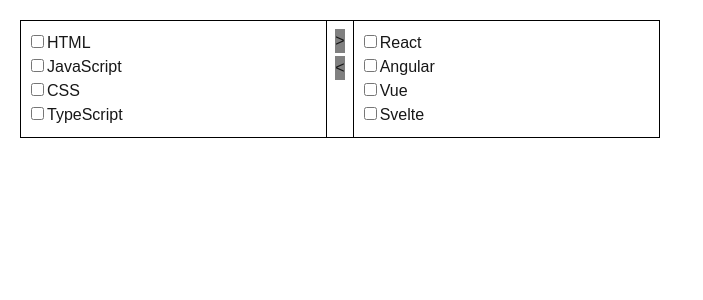
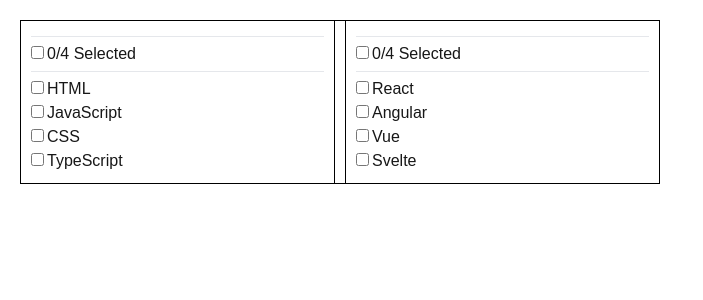
Before and after one commit to bertrandcodes/custom-ui-components, a Next.js app in the folder my-app/: page / in a window 1280 px wide. Shown: the top 300 px of the page, without its empty margins (0-703 px from the left). Built offline with nearby package versions, Linux system fonts and the light colour scheme.

Commit message:
add select all checkbox

```diff
--- a/my-app/src/app/globals.css
+++ b/my-app/src/app/globals.css
@@ -49,8 +49,16 @@
   display: block;
   background-color: gray;
   margin: 3px;
+
+  &.hidden {
+    display: none;
+  }
 }
 
 .checkbox {
   margin-right: 3px;
 }
+
+hr {
+  margin: 5px 0;
+}
--- a/my-app/src/app/page.js
+++ b/my-app/src/app/page.js
@@ -2,7 +2,7 @@
 
 "use client"
 
-import { useState } from "react";
+import { useMemo, useState } from "react";
 
 // start with 2 default lists
 
@@ -32,12 +32,33 @@
   [el, false]))
 
 export default function Home() {
+  // rename map instead of list for clarity
   const [leftList, setLeftList] = useState(new Map(createListContent(LEFT_DEFAULTS)))
   const [rightList, setRightList] = useState(new Map(createListContent(RIGHT_DEFAULTS)))
+
+  function getNumSelected(list) {
+    return Array.from(list).reduce((acc, [_, val]) => {
+      return val ? acc + 1 : acc
+    }, 0)
+  }
+
+  const leftNumSelected = useMemo(() => {
+    return getNumSelected(leftList)
+  }, [leftList])
+
+  const rightNumSelected = useMemo(() => {
+    return getNumSelected(rightList)
+  }, [rightList])
+
+  const leftMessage = `${leftNumSelected}/${leftList.size} Selected`
+
+  const rightMessage = `${rightNumSelected}/${rightList.size} Selected`
 
   function toggleCheck(side, list, item) {
     const obj = Object.fromEntries(list)
     obj[item] = !obj[item]
+
+    // don't use switch since there are only 2 options
     switch (side) {
       case LEFT_SIDE:
         setLeftList(new Map(Object.entries(obj)))
@@ -71,9 +92,20 @@
     }
   }
 
+  function toggleAll(side, numSelected, list) {
+    const checkAll = numSelected !== list.size
+    const newList = Array.from(list).map(([key, val]) => [key, checkAll])
+    const newMap = new Map(newList)
+    side === LEFT_SIDE ? setLeftList(newMap) : setRightList(newMap)
+  }
+
   return (
     <div className="main-container">
       <div className="left-container">
+        <hr />
+        <input type="checkbox" className="checkbox" onChange={() => toggleAll(LEFT_SIDE, leftNumSelected, leftList)} checked={leftNumSelected == leftList.size && leftNumSelected !== 0} />
+        {leftMessage}
+        <hr />
         {/* make this into it's own component, we don't want the top level component to be concerned with mapping */}
         <ul>
           {Array.from(leftList).map(([el, isChecked]) => (
@@ -83,11 +115,14 @@
       </div>
       <br />
       <div className="button-container">
-        <button onClick={() => updateSide(LEFT_SIDE, leftList, rightList)} className="button">{">"}</button>
-        <button onClick={() => updateSide(RIGHT_SIDE, rightList, leftList)} className="button">{"<"}</button>
+        <button onClick={() => updateSide(LEFT_SIDE, leftList, rightList)} className={`button ${!leftNumSelected ? "hidden" : ""}`}>{">"}</button>
+        <button onClick={() => updateSide(RIGHT_SIDE, rightList, leftList)} className={`button ${!rightNumSelected ? "hidden" : ""}`}>{"<"}</button>
       </div>
-      <br />
       <div className="right-container">
+        <hr />
+        <input type="checkbox" className="checkbox" onChange={() => toggleAll(RIGHT_SIDE, rightNumSelected, rightList)} checked={rightNumSelected == rightList.size && rightNumSelected !== 0} />
+        {rightMessage}
+        <hr />
         <ul>
           {Array.from(rightList).map(([el, isChecked]) => (
             <ListItem key={el} name={el} isChecked={isChecked} toggleCheck={() => toggleCheck(RIGHT_SIDE, rightList, el)} />
@@ -106,108 +141,3 @@
     </li>
   )
 }
-
-// const itemList = {
-//   "HTML": {
-//     onLeft: true,
-//   },
-//   "JavaScript": {
-//     onLeft: true,
-//   },
-//   "CSS": {
-//     onLeft: true,
-//   },
-//   "TypeScript": {
-//     onLeft: true,
-//   },
-//   "React": {
-//     onLeft: false,
-//   },
-//   "Angular": {
-//     onLeft: false,
-//   },
-//   "Vue": {
-//     onLeft: false,
-//   },
-//   "Svelte": {
-//     onLeft: false,
-//   },
-// }
-
-// export default function Home() {
-//   const [items, setItems] = useState(itemList)
-//   const [selectedItems, setSelectedItems] = useState(new Set())
-
-//   const switchSides = (target) => {
-//     const switchToLeft = target === "left"
-//     const newObj = { ...items }
-//     Object.keys(newObj).forEach(item => items[item].onLeft = switchToLeft)
-//     setItems(newObj)
-//   }
-
-//   const updateSelected = (name) => {
-//     const newSet = new Set(selectedItems)
-//     if (newSet.has(name)) {
-//       newSet.delete(name)
-//     } else {
-//       newSet.add(name)
-//     }
-//     setSelectedItems(newSet)
-//   }
-
-//   const swap = (target) => {
-//     const switchToLeft = target === "left"
-//     const newObj = { ...items }
-//     const newSet = new Set(selectedItems)
-
-//     Array.from(selectedItems).forEach(item => {
-//       if ((switchToLeft && !items[item].onLeft) || (!switchToLeft && items[item].onLeft)) {
-//         newSet.delete(item)
-//       }
-//       if (switchToLeft) {
-//         newObj[item].onLeft = true
-//       } else {
-//         newObj[item].onLeft = false
-//       }
-//     })
-//     setSelectedItems(newSet)
-//     setItems(newObj)
-//   }
-
-//   return (
-//     <div className="main-container">
-//       {console.log(selectedItems, 'selected')}
-//       <div className="left-container">
-//         <ul>
-//           {Object.keys(items).filter((itemKey) => items[itemKey].onLeft).map((name) => (
-//             <ListItem name={name} key={name} isSelected={selectedItems.has(name)} updateSelected={updateSelected} />
-//           ))}
-//         </ul>
-//       </div>
-//       <br />
-//       <div className="button-container">
-//         <button onClick={() => switchSides("right")} className="button">{">>"}</button>
-//         <button onClick={() => swap("right")} className="button">{">"}</button>
-//         <button onClick={() => swap("left")} className="button">{"<"}</button>
-//         <button onClick={() => switchSides("left")} className="button">{"<<"}</button>
-//       </div>
-//       <br />
-//       <div className="right-container">
-//         <ul>
-//           {Object.keys(items).filter((itemKey) => !items[itemKey].onLeft).map((name) => (
-//             <ListItem name={name} key={name} isSelected={selectedItems.has(name)} updateSelected={updateSelected} />
-//           ))}
-//         </ul>
-//       </div>
-//     </div>
-//   );
-// }
-
-// function ListItem({ name, isSelected, updateSelected }) {
-//   return (
-//     <li>
-//       <input type="checkbox" className="checkbox" checked={isSelected} onChange={() => { updateSelected(name) }} />
-//       <span>{name}</span>
-//     </li>
-//   )
-// }
```
